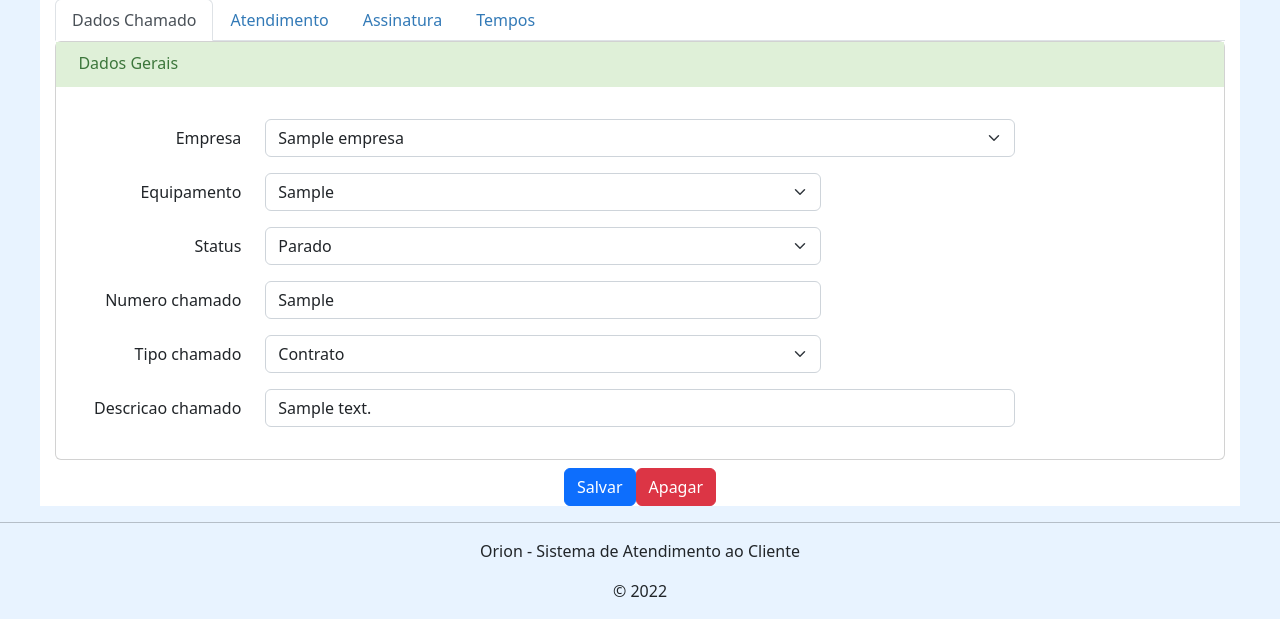
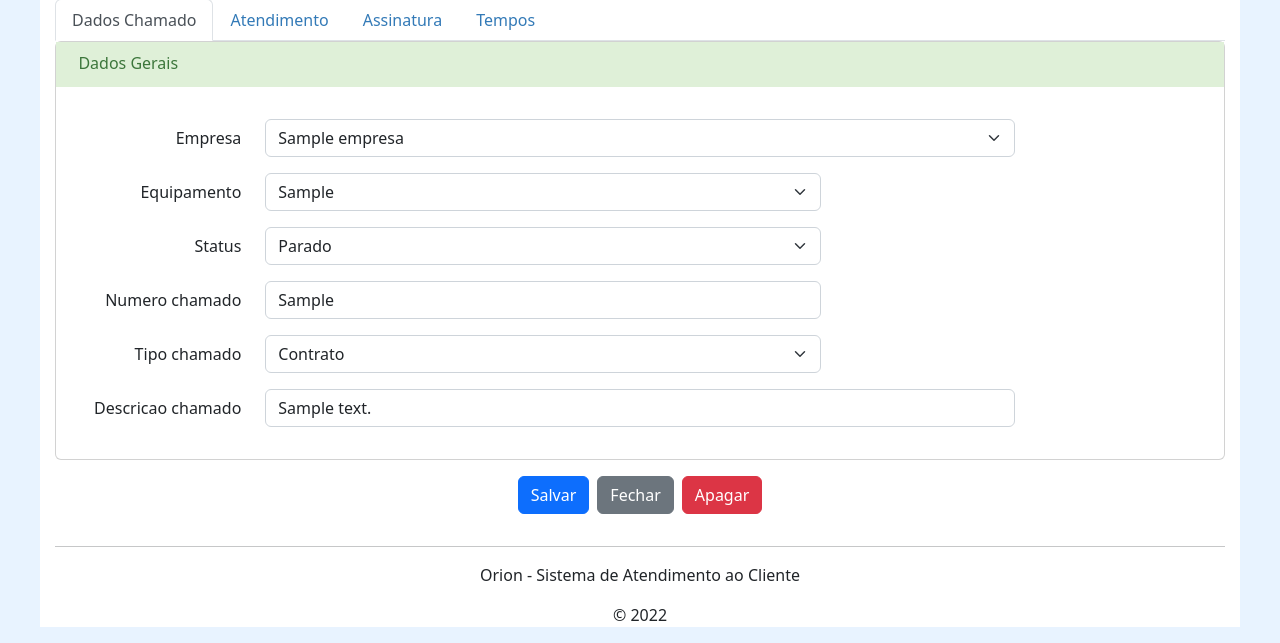
Before and after one commit to eltonpeniche/Orion-project, a Django app: page /editar_chamado/1 in a window 1280 px wide. Shown: the part 289-932 px from the top of the page. Before the commit the page ends 908 px from the top, so only its background shows below. Run offline with Django 4.2, Linux system fonts and the light colour scheme; tables that the repository leaves empty hold one stand-in row (values such as "Sample post"); some libraries are stand-ins or nearby versions.

Commit message:
add fechar chamado

```diff
--- a/orion/templates/orion/pages/editar_chamado.html
+++ b/orion/templates/orion/pages/editar_chamado.html
@@ -10,18 +10,21 @@
 </form>
 
 
-    <div class=" d-flex justify-content-center m-2">
+
+    <div class="d-grid gap-2 d-md-flex justify-content-md-center p-3">
 
         <button type="submit" class="btn btn-primary" form="form-chamado"> Salvar </button>
 
+        <form action="{% url 'fechar_chamado' id  %}">
+            <button type="submit" class="btn btn-secondary"> Fechar </button>
+        </form>
 
         <form action="{% url 'deletar_chamado' id  %}">
             <button type="submit" class="btn btn-danger"> Apagar </button>
         </form>
 
+
+
     </div>
 
-
-</div>
-
 {% endblock %}
--- a/orion/urls.py
+++ b/orion/urls.py
@@ -5,27 +5,28 @@ from django.views.i18n import JavaScriptCatalog
 from orion import views
 
 urlpatterns = [
-    path('', views.lista_home, name='lista_home'),
-    path('chamados', views.lista_chamados, name='lista_chamados'),
-    path('chamados_fechados', views.chamados_fechados, name='chamados_fechados'),
-    path('chamados/<int:id>/', views.novo_chamado_view, name='novo_chamado_view'),
-    path('novo_chamado', views.novo_chamado, name='novo_chamado'),
-    path('editar_chamado/<int:id>', views.editar_chamado, name='editar_chamado'),
-    path('deletar_chamado/<int:id>', views.deletar_chamado, name='deletar_chamado'),
-    path('equipamentos', views.equipamentos, name='equipamentos'),
-    path('equipamentos/<int:id>', views.detalhar_equipamento,
-         name='detalhar_equipamento'),
-    path('cadastrar_equipamentos', views.cadastrar_equipamentos,
-         name='cadastrar_equipamentos'),
-    path('deletar_equipamento/<int:id>',
-         views.deletar_equipamento, name='deletar_equipamento'),
-    path('clientes', views.clientes, name='clientes'),
-    path('clientes/<int:id>/', views.detalhar_cliente, name='detalhar_cliente'),
-    path('deletar_cliente/<int:id>/',
-         views.deletar_cliente, name='deletar_cliente'),
-    path('cadastrar_clientes', views.cadastrar_clientes, name='cadastrar_clientes'),
-    path('teste', views.teste, name='teste'),
-    path('teste_create', views.teste_create, name='teste_create'),
-    path('list_teste', views.list_teste, name='list_teste'),
+     path('', views.lista_home, name='lista_home'),
+     path('chamados', views.lista_chamados, name='lista_chamados'),
+     path('chamados_fechados', views.chamados_fechados, name='chamados_fechados'),
+     path('fechar_chamado/<int:id>', views.fechar_chamado, name='fechar_chamado'),
+     path('chamados/<int:id>/', views.novo_chamado_view, name='novo_chamado_view'),
+     path('novo_chamado', views.novo_chamado, name='novo_chamado'),
+     path('editar_chamado/<int:id>', views.editar_chamado, name='editar_chamado'),
+     path('deletar_chamado/<int:id>', views.deletar_chamado, name='deletar_chamado'),
+     path('equipamentos', views.equipamentos, name='equipamentos'),
+     path('equipamentos/<int:id>', views.detalhar_equipamento,
+          name='detalhar_equipamento'),
+     path('cadastrar_equipamentos', views.cadastrar_equipamentos,
+          name='cadastrar_equipamentos'),
+     path('deletar_equipamento/<int:id>',
+          views.deletar_equipamento, name='deletar_equipamento'),
+     path('clientes', views.clientes, name='clientes'),
+     path('clientes/<int:id>/', views.detalhar_cliente, name='detalhar_cliente'),
+     path('deletar_cliente/<int:id>/',
+          views.deletar_cliente, name='deletar_cliente'),
+     path('cadastrar_clientes', views.cadastrar_clientes, name='cadastrar_clientes'),
+     path('teste', views.teste, name='teste'),
+     path('teste_create', views.teste_create, name='teste_create'),
+     path('list_teste', views.list_teste, name='list_teste'),
 
 ]
--- a/orion/views.py
+++ b/orion/views.py
@@ -140,6 +140,7 @@ def editar_chamado(request, id):
 
 
 def deletar_chamado(request, id):
+
     chamado = get_object_or_404(Ordem_Servico, pk=id)
     print('deletar = ', chamado)
     chamado.delete()
@@ -157,6 +158,17 @@ def chamados_fechados(request):
     }
     return render(request, 'orion/pages/chamado.html', contexto)
 
+def fechar_chamado(request, id):
+    print("fechar_chamado")
+    try:
+        ordem_servico = get_object_or_404(Ordem_Servico, pk=id)
+    except Ordem_Servico.DoesNotExist:
+        raise Http404("No Model matches the given query.")
+
+    ordem_servico.status_chamado = 'F'
+    ordem_servico.save()
+    messages.success(request, f"chamado {ordem_servico.numero_chamado} fechado com sucesso")
+    return redirect(lista_chamados)
 
 def equipamentos(request):
 
--- a/usuarios/templates/usuarios/pages/login.html
+++ b/usuarios/templates/usuarios/pages/login.html
@@ -1,5 +1,5 @@
 {% load static %}
-{% include 'orion/partials/_head.html' %}
+{% include 'globals/partials/_head.html' %}
 
 <body>
 
@@ -12,7 +12,7 @@
 
 
         <!-- ?> -->
-        {% include 'orion/partials/_alertas.html' %}
+        {% include 'globals/partials/_alertas.html' %}
 
         <div class="row title-login">
             <div class="col">
@@ -43,7 +43,7 @@
         {% endblock %}
 
 
-        {% include 'orion/partials/_footer.html' %}
+        {% include 'globals/partials/_footer.html' %}
     </div>
 
     <!-- JavaScript Bundle with Popper -->
```
